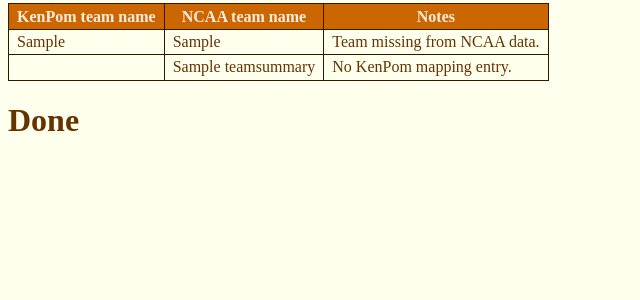
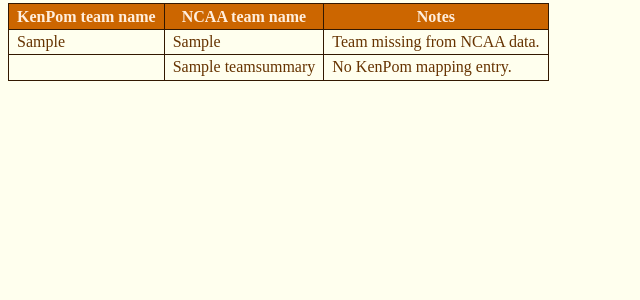
Before and after one commit to tadmas/botbrackets-stats, a PHP site: page / in a window 1280 px wide. Shown: the part 347-647 px from the top of the page, without its empty margins (0-640 px from the left). Run offline with PHP 8.4, Linux system fonts and the light colour scheme; tables that the repository leaves empty hold one stand-in row (values such as "Sample post").

Commit message:
Remove accidentally committed line.

```diff
--- a/website/index.php
+++ b/website/index.php
@@ -293,7 +293,6 @@
 $rs->close();
 
 $db->close();
-echo "<h1>Done</h1>";
 ?>
 </body>
 </html>
```
